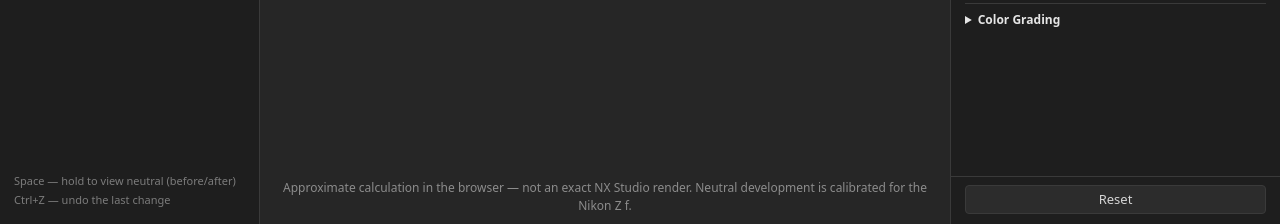
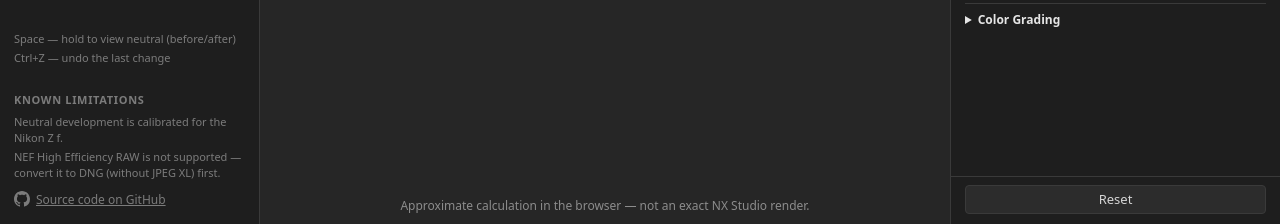
Before and after one commit to good-news-everyone/picture-control-buddy, a website: page web/index.html in a window 1280 px wide. Shown: the part 576-800 px from the top of the page. Drawn offline with Linux system fonts and the light colour scheme; no server answers.

Commit message:
web: add Known limitations block and a GitHub link to the editor page
- Known limitations: Z f calibrated development, NEF High Efficiency not
  supported (convert to DNG without JPEG XL)
- the Z f calibration note moved here from the viewer caption
- Source code on GitHub link with an icon at the bottom of the Files panel

```diff
--- a/web/index.html
+++ b/web/index.html
@@ -20,6 +20,11 @@
   #files > :last-child { margin-bottom: 2px; }
   #hotkeys { margin-top: auto; padding-top: 14px; font-size: 11px; opacity: .85; }
   #hotkeys div { margin-top: 3px; }
+  #known { padding-top: 10px; font-size: 11px; opacity: .85; }
+  #known div { margin-top: 3px; }
+  #known a { color: var(--dim); font-size: 12px; }
+  #known a svg { width: 16px; height: 16px; vertical-align: -3px; margin-right: 6px; fill: currentColor; }
+  #known div.link { margin-top: 10px; }
   #panel { border-left: 1px solid var(--line); overflow: hidden; padding: 0;
     display: flex; flex-direction: column; }
   /* The panel content scrolls, Reset is in a separate footer, always pinned to the bottom */
@@ -153,12 +158,20 @@
     <div data-i18n="Space — hold to view neutral (before/after)">Space — hold to view neutral (before/after)</div>
     <div data-i18n="Ctrl+Z — undo the last change">Ctrl+Z — undo the last change</div>
   </div>
+  <div id="known" class="hint">
+    <h2 data-i18n="Known limitations">Known limitations</h2>
+    <div data-i18n="Neutral development is calibrated for the Nikon Z f.">
+      Neutral development is calibrated for the Nikon Z f.</div>
+    <div data-i18n="NEF High Efficiency RAW is not supported — convert it to DNG (without JPEG XL) first.">
+      NEF High Efficiency RAW is not supported — convert it to DNG (without JPEG XL) first.</div>
+    <div class="link"><a href="https://github.com/good-news-everyone/picture-control-buddy" target="_blank" rel="noopener"><svg viewBox="0 0 16 16" aria-hidden="true"><path d="M8 0C3.58 0 0 3.58 0 8c0 3.54 2.29 6.53 5.47 7.59.4.07.55-.17.55-.38 0-.19-.01-.82-.01-1.49-2.01.37-2.53-.49-2.69-.94-.09-.23-.48-.94-.82-1.13-.28-.15-.68-.52-.01-.53.63-.01 1.08.58 1.23.82.72 1.21 1.87.87 2.33.66.07-.52.28-.87.51-1.07-1.78-.2-3.64-.89-3.64-3.95 0-.87.31-1.59.82-2.15-.08-.2-.36-1.02.08-2.12 0 0 .67-.21 2.2.82.64-.18 1.32-.27 2-.27s1.36.09 2 .27c1.53-1.04 2.2-.82 2.2-.82.44 1.1.16 1.92.08 2.12.51.56.82 1.27.82 2.15 0 3.07-1.87 3.75-3.65 3.95.29.25.54.73.54 1.48 0 1.07-.01 1.93-.01 2.2 0 .21.15.46.55.38A8.01 8.01 0 0 0 16 8c0-4.42-3.58-8-8-8z"/></svg><span data-i18n="Source code on GitHub">Source code on GitHub</span></a></div>
+  </div>
 </aside>
 
 <main id="view">
   <canvas id="c" width="16" height="16"></canvas>
-  <div id="caption" class="hint" data-i18n="Approximate calculation in the browser — not an exact NX Studio render. Neutral development is calibrated for the Nikon Z f.">
-    Approximate calculation in the browser — not an exact NX Studio render. Neutral development is calibrated for the Nikon Z f.</div>
+  <div id="caption" class="hint" data-i18n="Approximate calculation in the browser — not an exact NX Studio render.">
+    Approximate calculation in the browser — not an exact NX Studio render.</div>
   <div id="ba-slot"></div>
 </main>
 
```
